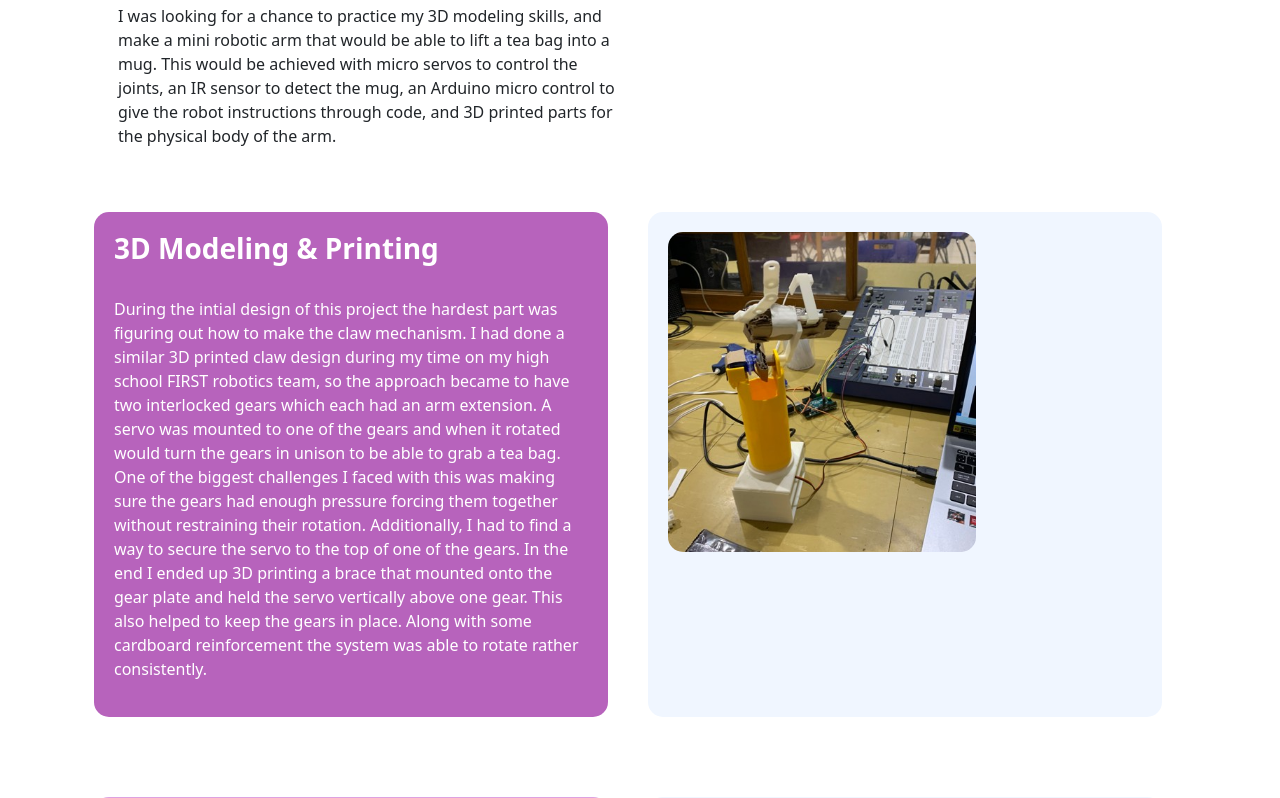
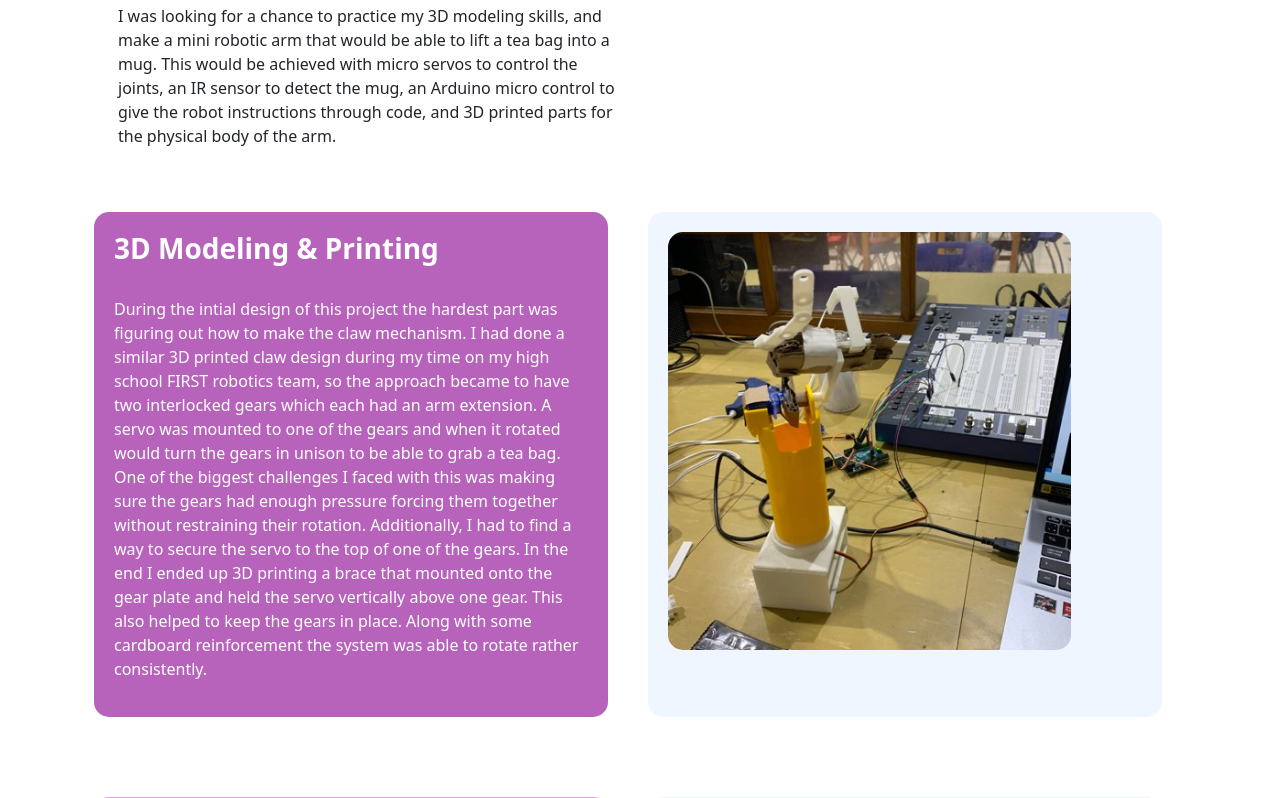
Before and after one commit to geraldbean/angies-projects, a PHP site: page /Bob.html in a window 1280 px wide. Shown: the part 406-1204 px from the top of the page. Run offline with PHP 8.4, Linux system fonts and the light colour scheme; some libraries are stand-ins or nearby versions.

Commit message:
new height for images

```diff
--- a/HomePage/css/style.css
+++ b/HomePage/css/style.css
@@ -236,7 +236,7 @@ h6,
 
 /* Hero Image */
 .hero-img {
-  max-width: 65%;
+  max-width: 85%;
   height: auto;
   border-radius: 15px;
   display: block;
```
